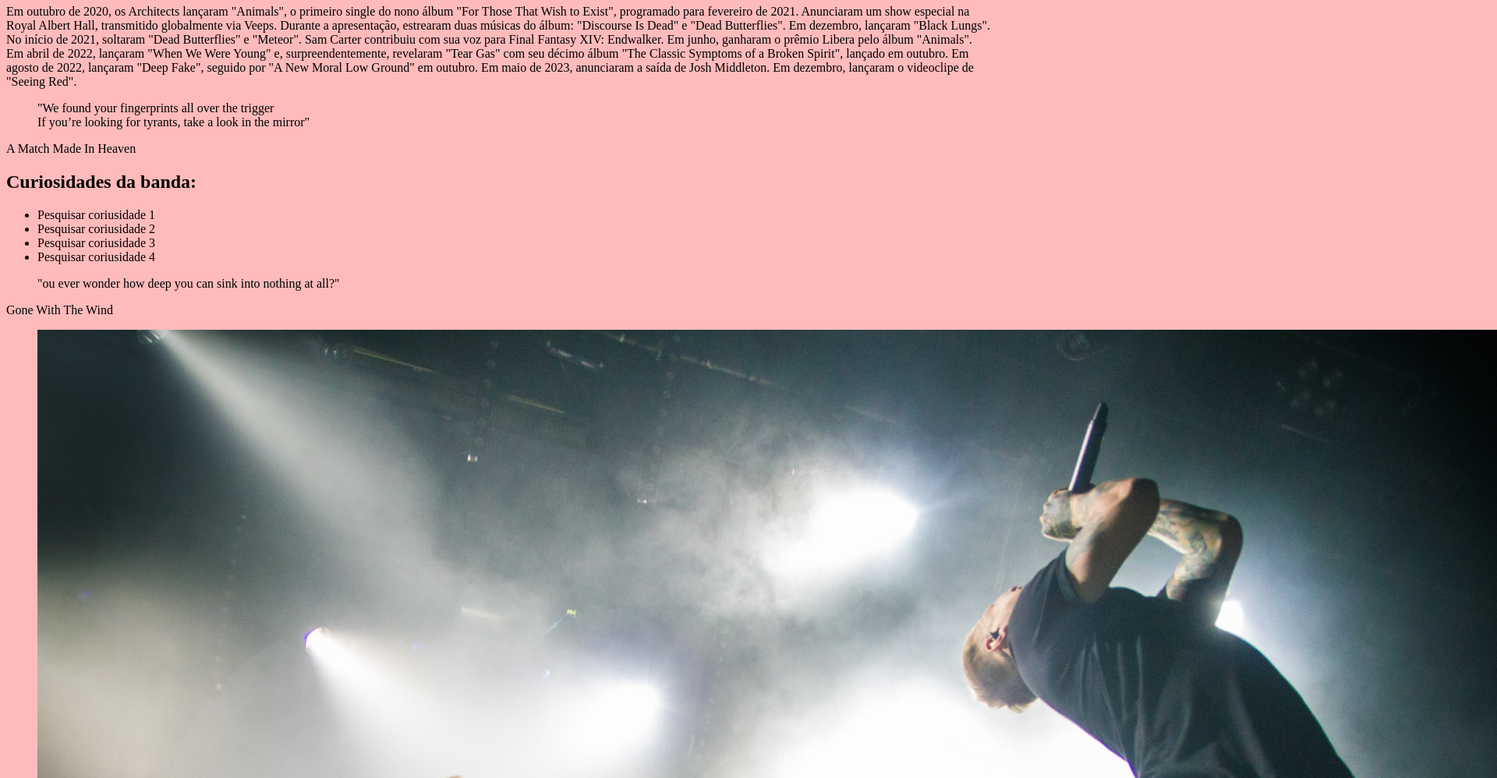
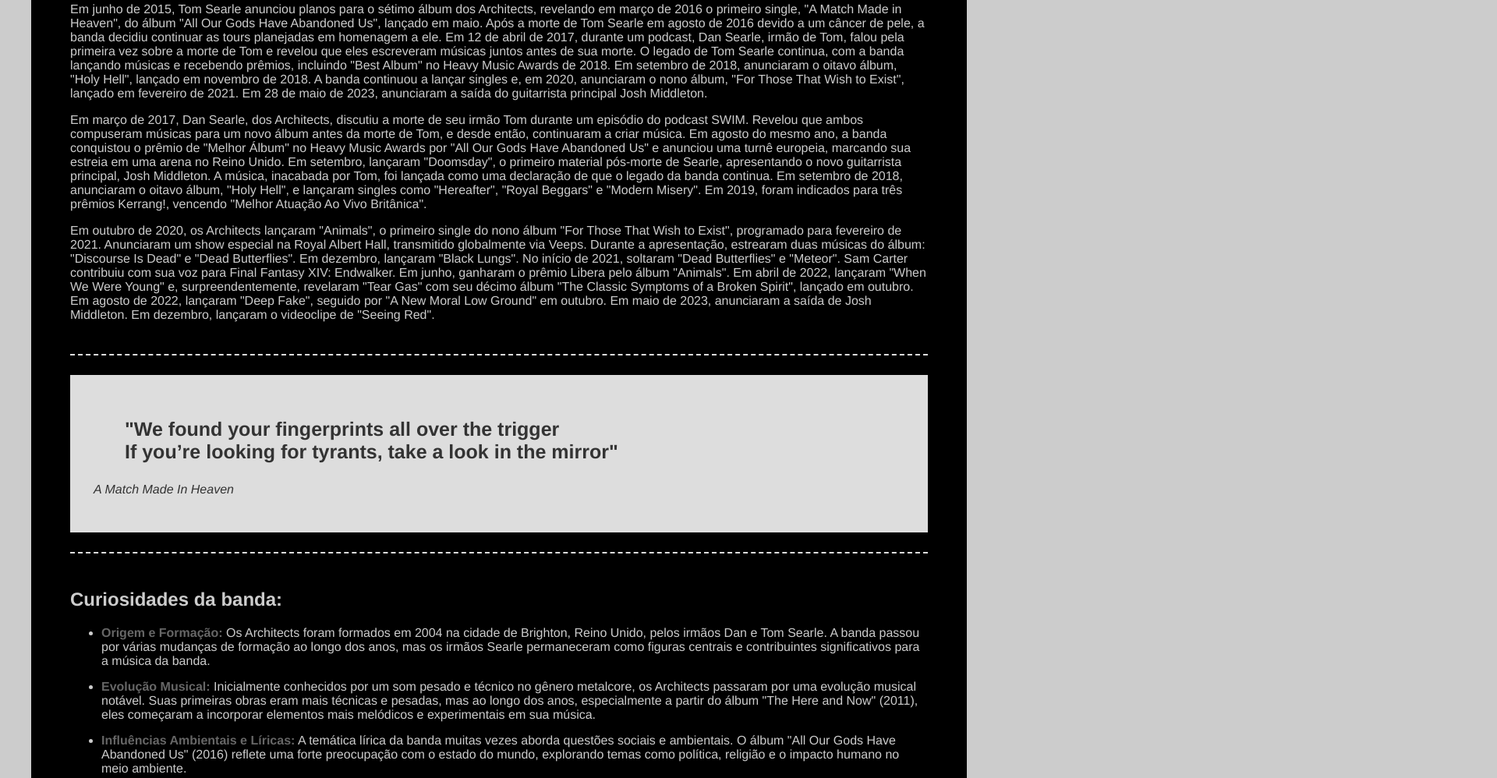
Before and after one commit to MiguelHAndrade/formacao_front-end, a plain HTML site: page formacao_front-end/4-TRIBUTO/index.html in a window 1280 px wide. Shown: the part 1112-2110 px from the top of the page at 78% size, 1920 px wide, since content can reach past the window. Drawn offline with Linux system fonts and the light colour scheme.

Commit message:
Lesson 95
Seção 5: Projeto 1, Complete!

```diff
--- a/formacao_front-end/4-TRIBUTO/css/styles.css
+++ b/formacao_front-end/4-TRIBUTO/css/styles.css
@@ -1,3 +1,92 @@
-body{
-    background-color: #FBB;
+html{
+    font-family: helvetica;
+    background-color: #CCC;
 }
+
+.container{
+    max-width: 1100px;
+    background-color: #000;
+    position: relative;
+    margin: 50px auto;
+    padding: 20px 50px;
+    color: #CCC;
+}
+
+/* Header */
+.header{
+    text-align: center;
+}
+
+.main-title{
+    font-size: 40px;
+}
+
+.main-p{
+    font-style: italic;
+}
+
+/* Imagem de destaque */
+.featured-img{
+    text-align: center;
+    margin-top: 30px;
+}
+
+/* Biografia */
+.bio-container{
+    padding: 25px 0;
+    margin: 25px 0;
+    border-top: 2px dashed #DDD;
+    border-bottom: 2px dashed #DDD;
+}
+
+/* Citações */
+.quotes-container{
+    background-color: #DDD;
+    padding: 30px;
+}
+
+.quotes-container blockquote{
+    font-weight: bold;
+    font-size: 25px;
+    color: #333;
+}
+
+.quotes-container p{
+    font-style: italic;
+    color: #333;
+}
+
+/* curiosidades */
+.curiosities-container{
+    padding: 25px 0;
+    margin: 25px 0;
+    border-top: 2px dashed #DDD;
+    border-bottom: 2px dashed #DDD;
+}
+
+.curiosities-container li{
+    margin-bottom: 15px;
+}
+
+.bold{
+    font-weight: bold;
+}
+
+/* 2a imagem */
+.img-bold{
+    font-weight: bold;
+    text-align: center;
+}
+
+.img-bold img{
+    max-width: 690px;
+}
+
+a{
+    color: #666;
+    text-decoration: none;
+}
+
+a:hover{
+    color: #AAA;
+}
--- a/formacao_front-end/4-TRIBUTO/index.html
+++ b/formacao_front-end/4-TRIBUTO/index.html
@@ -22,7 +22,7 @@
         </div>
         <!-- Biografia -->
         <div class="bio-container">
-            <h2>Sobre os anos iniciais da banda</h2>
+            <h2>História da banda</h2>
             <p>
                 Architects, uma banda originária de Brighton,
                 East Sussex, foi fundada em 2004 pelos irmãos
@@ -88,16 +88,17 @@
         <div class="curiosities-container">
             <h2>Curiosidades da banda:</h2>
             <ul>
-                <li>Pesquisar coriusidade 1</li>
-                <li>Pesquisar coriusidade 2</li>
-                <li>Pesquisar coriusidade 3</li>
-                <li>Pesquisar coriusidade 4</li>
+                <li><a class="bold">Origem e Formação:</a> Os Architects foram formados em 2004 na cidade de Brighton, Reino Unido, pelos irmãos Dan e Tom Searle. A banda passou por várias mudanças de formação ao longo dos anos, mas os irmãos Searle permaneceram como figuras centrais e contribuintes significativos para a música da banda.</li>
+                <li><a class="bold">Evolução Musical:</a> Inicialmente conhecidos por um som pesado e técnico no gênero metalcore, os Architects passaram por uma evolução musical notável. Suas primeiras obras eram mais técnicas e pesadas, mas ao longo dos anos, especialmente a partir do álbum "The Here and Now" (2011), eles começaram a incorporar elementos mais melódicos e experimentais em sua música.</li>
+                <li><a class="bold">Influências Ambientais e Líricas:</a> A temática lírica da banda muitas vezes aborda questões sociais e ambientais. O álbum "All Our Gods Have Abandoned Us" (2016) reflete uma forte preocupação com o estado do mundo, explorando temas como política, religião e o impacto humano no meio ambiente.</li>
+                <li><a class="bold">Tragédia com Tom Searle:</a> O guitarrista fundador, Tom Searle, foi diagnosticado com melanoma, um tipo de câncer de pele, em 2013. Ele lutou contra a doença por três anos, mas, infelizmente, faleceu em agosto de 2016 aos 28 anos de idade. A banda continuou em sua homenagem, com seu irmão Dan afirmando que só lançariam música que Tom teria orgulho.</li>
+                <li><a class="bold">Sucesso e Reconhecimento:</a> Com álbuns como "Lost Forever // Lost Together" (2014) e "All Our Gods Have Abandoned Us" (2016), os Architects ganharam reconhecimento significativo na cena musical. Eles receberam prêmios, incluindo o Heavy Music Award de "Best Album" em 2017. Após a morte de Tom Searle, o álbum "Holy Hell" (2018) também recebeu aclamação crítica e comercial.</li>
             </ul>
         </div>
         <!-- 2a citação -->
         <div class="quotes-container">
             <blockquote>
-                "ou ever wonder how deep you can sink into nothing at all?"
+                "You ever wonder how deep you can sink into nothing at all?"
             </blockquote>
             <p>Gone With The Wind</p>
         </div>
@@ -111,8 +112,8 @@
          <!-- mais informações -->
          <div class="moreinfo-container">
             <h2>Mais informações:</h2>
-            <p>Pode conhecer mais sobre a banda <a href="https://en.wikipedia.org/wiki/Architects_(British_band)" target="_blank">clicando aqui</a></p>
-            <p>Pode aceder ao site oficial da banda <a href="https://architectsofficial.com/" target="_blank">clicando aqui</a></p>
+            <p>Para conhecer mais sobre a banda <a href="https://en.wikipedia.org/wiki/Architects_(British_band)" target="_blank">clica aqui!</a></p>
+            <p>Para aceder ao site oficial da banda <a href="https://architectsofficial.com/" target="_blank">clica aqui!</a></p>
          </div>
     </div>
 </body>
```
